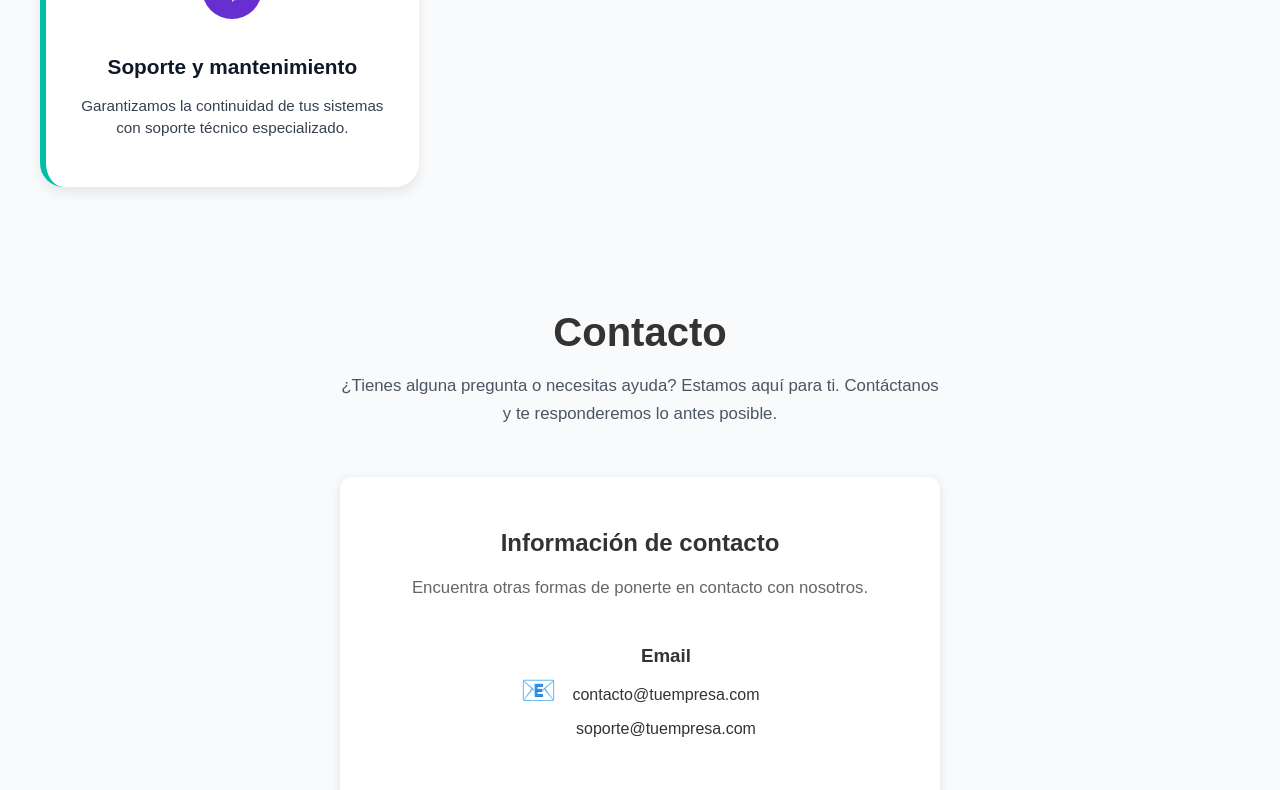
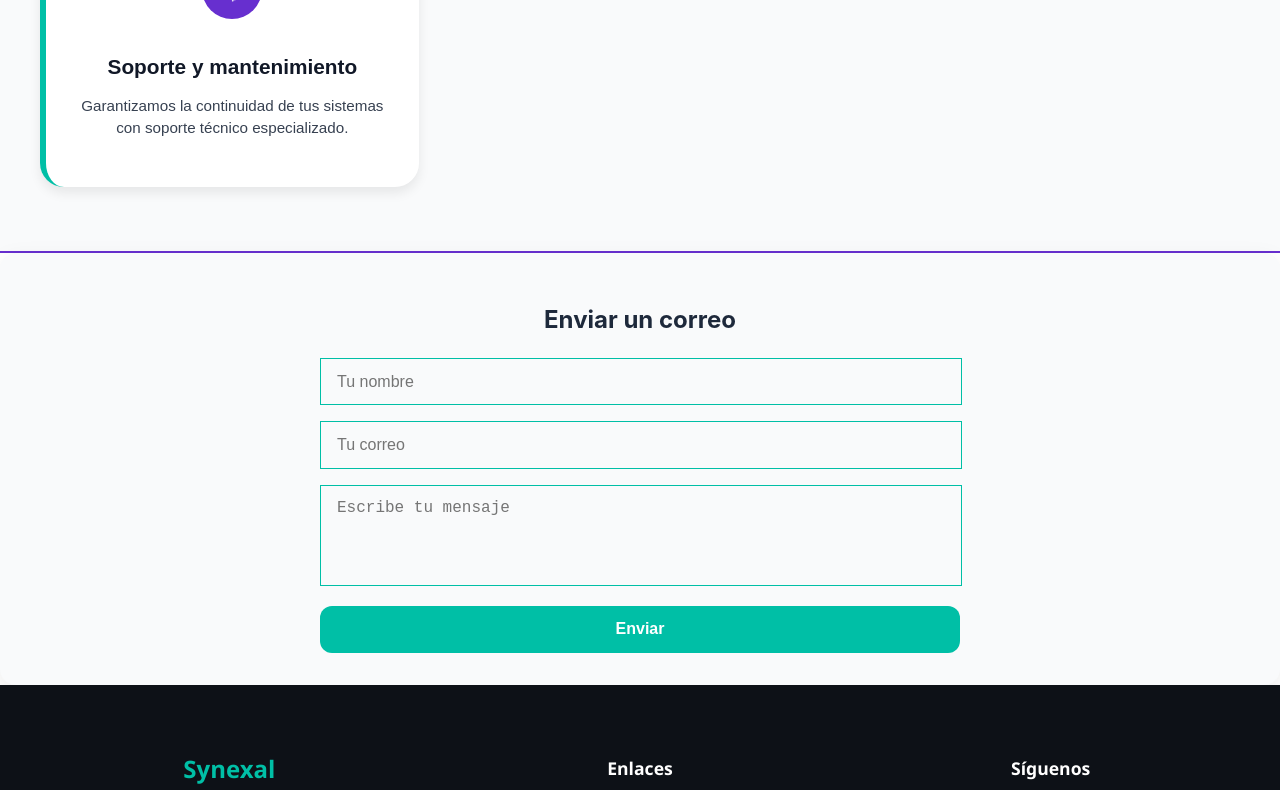
Before and after one commit to RicardoDev17/Synexal, a React (Create React App) app: page / in a window 1280 px wide. Shown: the part 2000-2790 px from the top of the page. Built offline with nearby package versions, Linux system fonts and the light colour scheme.

Commit message:
Actualización de el modulo contacto

```diff
--- a/package.json
+++ b/package.json
@@ -3,10 +3,12 @@
   "version": "0.1.0",
   "private": true,
   "dependencies": {
+    "@emailjs/browser": "^4.4.1",
     "@testing-library/dom": "^10.4.1",
     "@testing-library/jest-dom": "^6.8.0",
     "@testing-library/react": "^16.3.0",
     "@testing-library/user-event": "^13.5.0",
+    "emailjs-com": "^3.2.0",
     "framer-motion": "^12.23.12",
     "react": "^19.1.1",
     "react-dom": "^19.1.1",
--- a/src/components/Contact.jsx
+++ b/src/components/Contact.jsx
@@ -1,70 +1,74 @@
-import React from "react";
-import "../styles/Contact.css"; // <-- aquí irán los estilos
+import React, { useRef, useState } from "react";
+import emailjs from "@emailjs/browser";
+import "../styles/Contact.css";
 
-export default function Contact() {
+export default function ContactForm() {
+  const form = useRef();
+  const [loading, setLoading] = useState(false);
+
+  const sendEmail = (e) => {
+    e.preventDefault();
+    setLoading(true);
+
+    emailjs
+      .sendForm(
+        "service_4w02zkg",
+        "template_x53jade",
+        form.current,
+        "tAEeHVwv2E6vTMQiY"
+      )
+      .then(
+        (result) => {
+          alert("Correo enviado correctamente ✅");
+          console.log("Success:", result.text);
+          form.current.reset();
+        },
+        (error) => {
+          alert("Error al enviar el correo ❌");
+          console.error("Error details:", error.text);
+        }
+      )
+      .finally(() => setLoading(false));
+  };
+
   return (
-    <div className="contact-container" id="contacto">
-      <div className="contact-header">
-        <h1>Contacto</h1>
-        <p class="description">
-          ¿Tienes alguna pregunta o necesitas ayuda? Estamos aquí para ti.
-          Contáctanos y te responderemos lo antes posible.
-        </p>
-      </div>
+    <section id="contacto" className="contact-section">
+      <form
+        ref={form}
+        onSubmit={sendEmail}
+        className="p-4 max-w-md mx-auto border rounded-lg shadow"
+      >
+        <h2 className="text-xl font-bold mb-4">Enviar un correo</h2>
 
-      <div className="info">
-        <div className="card">
-          <div className="card-header">
-            <h2>Información de contacto</h2>
-            <p class ="description">Encuentra otras formas de ponerte en contacto con nosotros.</p>
-          </div>
-          <div className="card-content">
-            <div className="info-item">
-              <span className="icon">📧</span>
-              <div>
-                <h3>Email</h3>
-                <p>contacto@tuempresa.com</p>
-                <p>soporte@tuempresa.com</p>
-              </div>
-            </div>
-
-            <div className="info-item">
-              <span className="icon">📞</span>
-              <div>
-                <h3>Teléfono</h3>
-                <p>+34 123 456 789</p>
-                <p>+34 987 654 321</p>
-              </div>
-            </div>
-
-            <div className="info-item">
-              <span className="icon">⏰</span>
-              <div>
-                <h3>Horario</h3>
-                <p>
-                  Lunes - Viernes: 9:00 - 18:00<br />
-                  Sábados: Cerrado<br />
-                  Domingos: Cerrado
-                </p>
-              </div>
-            </div>
-          </div>
-        </div>
-
-        {/* Ayuda inmediata */}
-        <div className="card">
-          <div className="card-header">
-            <h2>¿Necesitas ayuda inmediata?</h2>
-          </div>
-          <div className="card-content">
-            <p>Si tienes una consulta urgente, llámanos directamente.</p>
-            <div className="btn-group">
-              <button className="btn">📞 Llamar ahora</button>
-              <button className="btn">📧 Email directo</button>
-            </div>
-          </div>
-        </div>
-      </div>
-    </div>
+        <input
+          type="text"
+          name="name"
+          placeholder="Tu nombre"
+          required
+          className="w-full mb-3 p-2 border rounded"
+        />
+        <input
+          type="email"
+          name="user_email"
+          placeholder="Tu correo"
+          required
+          className="w-full mb-3 p-2 border rounded"
+        />
+        <textarea
+          name="message"
+          placeholder="Escribe tu mensaje"
+          required
+          rows="4"
+          className="w-full mb-3 p-2 border rounded"
+        />
+        <button
+          type="submit"
+          disabled={loading}
+          className="w-full bg-blue-500 text-white p-2 rounded hover:bg-blue-600 disabled:bg-gray-400"
+        >
+          {loading ? "Enviando..." : "Enviar"}
+        </button>
+      </form>
+    </section>
   );
 }
--- a/src/styles/About.css
+++ b/src/styles/About.css
@@ -125,9 +125,13 @@
   background: #00bfa6;
   color: #fff;
   border: none;
-  padding: 0.6rem 1rem;
+  width: 45px;
+  height: 45px;
   border-radius: 50%;
-  font-size: 1.2rem;
+  display: flex;
+  align-items: center;
+  justify-content: center;
+  font-size: 1.4rem;
   cursor: pointer;
   transition: background 0.3s ease, transform 0.2s ease;
 }
--- a/src/styles/Contact.css
+++ b/src/styles/Contact.css
@@ -1,74 +1,72 @@
-.contact-container {
-  min-height: 100vh;
-  display: flex;
-  flex-direction: column;
-  justify-content: center;  /* centra vertical */
-  align-items: center;      /* centra horizontal */
+/* ContactForm.css */
+form {
   background: #f9fafb;
-  font-family: Arial, sans-serif;
-  color: #333;
   padding: 2rem;
-  text-align: center;
+  border-radius: 1rem;
+  box-shadow: 0 8px 25px rgba(0, 0, 0, 0.08);
+  transition: all 0.3s ease;
+  padding-left: 25%;
+  padding-right: 25%;
+  border-top: solid;
+  border-top: #672fcf;
 }
 
-.contact-header {
-  max-width: 600px;
-  margin-bottom: 2rem;
+form:hover {
+  box-shadow: 0 12px 30px rgba(0, 0, 0, 0.12);
 }
 
-.contact-header h1 {
-  font-size: 2.5rem;
-  margin-bottom: 1rem;
+h2 {
+  font-size: 1.5rem;
+  font-weight: 700;
+  margin-bottom: 1.5rem;
+  text-align: center;
+  color: #1e293b; /* gris oscuro elegante */
 }
 
-.info {
-  display: flex;
-  flex-direction: column;
-  gap: 2rem;
-  width: 100%;
-  max-width: 600px;
+input,
+textarea {
+  width: 95%;
+  padding: 0.85rem 1rem;
+  margin-bottom: 1rem;
+  border: 1px solid #00bfa6;
+  font-size: 1rem;
+  color: #1e293b;
+  background-color: #f9fafb;
+  transition: border-color 0.2s ease, box-shadow 0.2s ease;
 }
 
-.card {
-  background: #fff;
-  border-radius: 12px;
-  padding: 2rem;
-  box-shadow: 0 2px 10px rgba(0,0,0,0.1);
+input:focus,
+textarea:focus {
+  outline: none;
+  border-color: #00bfa6;
+  box-shadow: 0 0 0 3px rgba(37, 99, 235, 0.2);
+  background-color: #fff;
 }
 
-.card-header h2 {
-  margin-bottom: 0.5rem;
+button {
+  width: 100%;
+  padding: 0.9rem 1rem;
+  font-size: 1rem;
+  font-weight: 600;
+  border-radius: 0.75rem;
+  border: none;
+  cursor: pointer;
+  background: #00bfa6;
+  color: #ffffff;
+  transition: all 0.3s ease;
 }
 
-.card-header p {
-  color: #666;
-  margin-bottom: 1.5rem;
+button:hover:not(:disabled) {
+  background: #00bfa6;
+  transform: translateY(-1px);
+  box-shadow: 0 4px 12px rgba(37, 99, 235, 0.3);
 }
 
-.info-item {
-  display: flex;
-  align-items: center;
-  justify-content: center; /* centra ícono + texto */
-  gap: 1rem;
-  margin-bottom: 1rem;
+button:disabled {
+  background: #9ca3af;
+  cursor: not-allowed;
 }
 
-.icon {
-  font-size: 1.8rem;
+textarea {
+  resize: none;
 }
-
-.btn {
-  padding: 0.8rem 1.2rem;
-  border: none;
-  border-radius: 6px;
-  cursor: pointer;
-  font-weight: bold;
-  background: #e5e7eb;
-}
-
-.btn-group {
-  display: flex;
-  justify-content: center;
-  gap: 1rem;
-  margin-top: 1rem;
-}
--- a/src/styles/Services.css
+++ b/src/styles/Services.css
@@ -4,6 +4,7 @@
   text-align: center;
   font-family: Arial, sans-serif;
   border-top: 2px solid #672fcf;
+  border-bottom: 2px solid #672fcf;
 }
 
 .services-section h2 {
```
Also changed, not shown: 1 other file (tests, documents, lock files or other folders).
